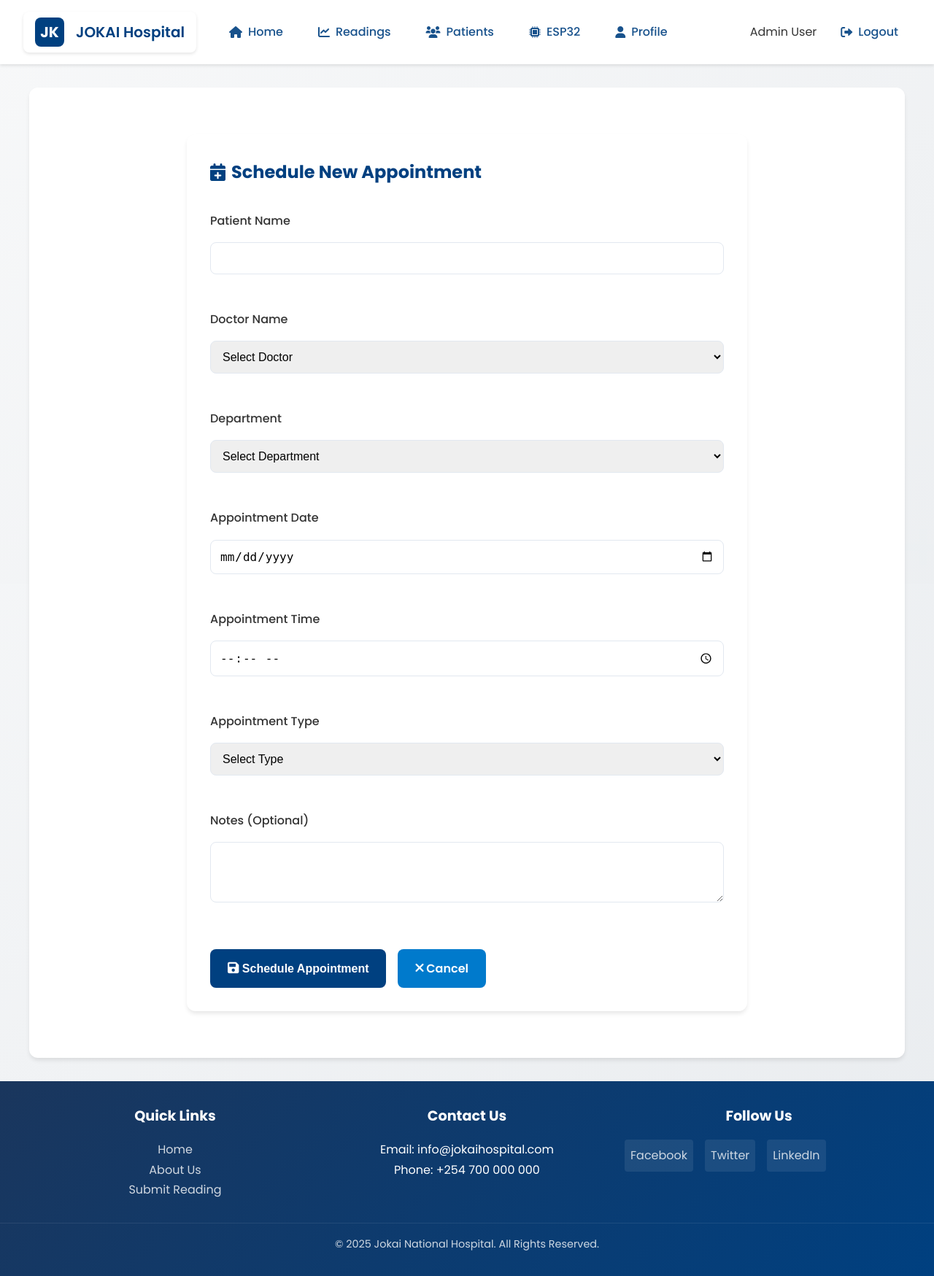
After one commit to JK-21-design/JOKAI123, a Flask app: page /new-appointment in a window 1280 px wide. The commit adds this page. Shown: the whole page at 73% size. Run offline with Flask 3, Linux system fonts and the light colour scheme; a user stored in the database is signed in.

Commit message:
Update app files and templates, add new appointment template

```diff
--- a/app.py
+++ b/app.py
@@ -418,26 +418,44 @@ def reset_password(token):
             user.set_password(request.form.get('password'))
 @login_required
 def dashboard():
-    total_patients = Patient.query.count()
-    total_readings = HealthReading.query.count()
-    emergency_count = HealthReading.query.filter(
-        (HealthReading.systolic >= 140) | (HealthReading.diastolic >= 90)
-    ).count()
+    try:
+        total_patients = Patient.query.count()
+        total_readings = HealthReading.query.count()
+        emergency_count = HealthReading.query.filter(
+            (HealthReading.systolic >= 140) | (HealthReading.diastolic >= 90)
+        ).count()
 
-    recent_activity = HealthReading.query.order_by(HealthReading.timestamp.desc()).limit(5).all()
+        recent_activity = HealthReading.query.order_by(HealthReading.timestamp.desc()).limit(5).all()
 
-    # Get ESP32 devices and their connection status
-    esp32_devices = [{
-        'device_id': device_id,
-        'is_connected': (datetime.utcnow() - ESP32_CONNECTIONS[device_id]).total_seconds() < 10 if device_id in ESP32_CONNECTIONS else False
-    } for device_id in ESP32_API_KEYS.keys()]
+        # Get ESP32 devices and their connection status
+        esp32_devices = []
+        for device_id in ESP32_API_KEYS.keys():
+            device = {
+                'device_id': device_id,
+                'is_connected': False
+            }
+            if device_id in ESP32_CONNECTIONS:
+                try:
+                    device['is_connected'] = (datetime.utcnow() - ESP32_CONNECTIONS[device_id]).total_seconds() < 10
+                except (TypeError, AttributeError):
+                    device['is_connected'] = False
+            esp32_devices.append(device)
 
-    return render_template('dashboard.html',
-                         total_patients=total_patients,
-                         total_readings=total_readings,
-                         emergency_count=emergency_count,
-                         recent_activity=recent_activity,
-                         esp32_devices=esp32_devices)
+        return render_template('dashboard.html',
+                            total_patients=total_patients,
+                            total_readings=total_readings,
+                            emergency_count=emergency_count,
+                            recent_activity=recent_activity,
+                            esp32_devices=esp32_devices)
+    except Exception as e:
+        app.logger.error(f'Dashboard error: {str(e)}')
+        flash('Error loading dashboard data', 'error')
+        return render_template('dashboard.html',
+                            total_patients=0,
+                            total_readings=0,
+                            emergency_count=0,
+                            recent_activity=[],
+                            esp32_devices=[])
 
 @app.route('/register-patient', methods=['GET', 'POST'])
 @login_required
@@ -881,6 +899,34 @@ def upload_profile_picture():
 
     return redirect(url_for('profile'))
 
+@app.route('/new-appointment', methods=['GET', 'POST'])
+@login_required
+def new_appointment():
+    if request.method == 'POST':
+        try:
+            # Get form data
+            patient_name = request.form.get('patient_name')
+            doctor_name = request.form.get('doctor_name')
+            department = request.form.get('department')
+            appointment_date = request.form.get('appointment_date')
+            appointment_time = request.form.get('appointment_time')
+            appointment_type = request.form.get('appointment_type')
+            notes = request.form.get('notes')
+
+            # Create appointment datetime
+            appointment_datetime = datetime.strptime(f'{appointment_date} {appointment_time}', '%Y-%m-%d %H:%M')
+
+            # Here you would typically save the appointment to your database
+            # For now, we'll just show a success message
+            flash('Appointment scheduled successfully!', 'success')
+            return redirect(url_for('dashboard'))
+
+        except Exception as e:
+            app.logger.error(f'Error creating appointment: {str(e)}')
+            flash('Error scheduling appointment. Please try again.', 'error')
+
+    return render_template('new_appointment.html')
+
 if __name__ == '__main__':
     with app.app_context():
         db.create_all()
--- a/templates/base.html
+++ b/templates/base.html
@@ -533,7 +533,7 @@
         <div class="nav-container">
             {% if current_user.is_authenticated %}
             <div class="nav-links main-nav">
-                <a href="{{ url_for('index') }}"><i class="fas fa-home"></i> Home</a>
+                <a href="{{ url_for('dashboard') }}"><i class="fas fa-home"></i> Home</a>
                 <a href="{{ url_for('view_all_readings') }}"><i class="fas fa-chart-line"></i> Readings</a>
                 <a href="{{ url_for('list_patients') }}"><i class="fas fa-users"></i> Patients</a>
                 <a href="{{ url_for('esp32_management') }}"><i class="fas fa-microchip"></i> ESP32</a>
--- a/templates/dashboard.html
+++ b/templates/dashboard.html
@@ -8,7 +8,7 @@
     <div class="welcome-section">
         <div class="welcome-header">
             <div>
-                <h1>Welcome, {{ current_user.username }}</h1>
+                <h1>Welcome to JOKAI NATIONAL HOSPITAL</h1>
                 <p class="subtitle">Hospital Management Dashboard</p>
             </div>
             <a href="{{ url_for('logout') }}" class="dashboard-logout-btn">
--- /dev/null
+++ b/templates/new_appointment.html
@@ -0,0 +1,150 @@
+{% extends "base.html" %}
+
+{% block title %}New Appointment - Jokai Hospital{% endblock %}
+
+{% block content %}
+<div class="container">
+    <div class="form-container">
+        <h2><i class="fas fa-calendar-plus"></i> Schedule New Appointment</h2>
+        <form method="POST" class="appointment-form">
+            <div class="form-group">
+                <label for="patient_name">Patient Name</label>
+                <input type="text" id="patient_name" name="patient_name" class="form-control" required>
+            </div>
+
+            <div class="form-group">
+                <label for="doctor_name">Doctor Name</label>
+                <select id="doctor_name" name="doctor_name" class="form-control" required>
+                    <option value="">Select Doctor</option>
+                    <option value="John Smith">Dr. John Smith</option>
+                    <option value="Sarah Johnson">Dr. Sarah Johnson</option>
+                    <option value="Michael Lee">Dr. Michael Lee</option>
+                    <option value="Emily Brown">Dr. Emily Brown</option>
+                </select>
+            </div>
+
+            <div class="form-group">
+                <label for="department">Department</label>
+                <select id="department" name="department" class="form-control" required>
+                    <option value="">Select Department</option>
+                    <option value="Cardiology">Cardiology</option>
+                    <option value="Neurology">Neurology</option>
+                    <option value="Orthopedics">Orthopedics</option>
+                    <option value="Pediatrics">Pediatrics</option>
+                    <option value="General Medicine">General Medicine</option>
+                </select>
+            </div>
+
+            <div class="form-group">
+                <label for="appointment_date">Appointment Date</label>
+                <input type="date" id="appointment_date" name="appointment_date" class="form-control" required>
+            </div>
+
+            <div class="form-group">
+                <label for="appointment_time">Appointment Time</label>
+                <input type="time" id="appointment_time" name="appointment_time" class="form-control" required>
+            </div>
+
+            <div class="form-group">
+                <label for="appointment_type">Appointment Type</label>
+                <select id="appointment_type" name="appointment_type" class="form-control" required>
+                    <option value="">Select Type</option>
+                    <option value="Regular">Regular Checkup</option>
+                    <option value="Emergency">Emergency</option>
+                    <option value="Follow-up">Follow-up</option>
+                    <option value="Consultation">Consultation</option>
+                </select>
+            </div>
+
+            <div class="form-group">
+                <label for="notes">Notes (Optional)</label>
+                <textarea id="notes" name="notes" class="form-control" rows="3"></textarea>
+            </div>
+
+            <div class="form-actions">
+                <button type="submit" class="btn btn-primary">
+                    <i class="fas fa-save"></i> Schedule Appointment
+                </button>
+                <a href="{{ url_for('dashboard') }}" class="btn btn-secondary">
+                    <i class="fas fa-times"></i> Cancel
+                </a>
+            </div>
+        </form>
+    </div>
+</div>
+{% endblock %}
+
+{% block extra_css %}
+<style>
+    .container {
+        max-width: 800px;
+        margin: 2rem auto;
+        padding: 0 1rem;
+    }
+
+    .form-container {
+        background-color: white;
+        padding: 2rem;
+        border-radius: 12px;
+        box-shadow: 0 4px 6px -1px rgba(0, 0, 0, 0.1);
+    }
+
+    .form-container h2 {
+        color: var(--primary-color);
+        margin-bottom: 2rem;
+        display: flex;
+        align-items: center;
+        gap: 0.5rem;
+    }
+
+    .appointment-form {
+        display: grid;
+        gap: 1.5rem;
+    }
+
+    .form-group {
+        display: flex;
+        flex-direction: column;
+        gap: 0.5rem;
+    }
+
+    .form-group label {
+        font-weight: 500;
+        color: var(--text-color);
+    }
+
+    .form-control {
+        padding: 0.75rem;
+        border: 1px solid #e2e8f0;
+        border-radius: 8px;
+        font-size: 1rem;
+        transition: all 0.3s ease;
+    }
+
+    .form-control:focus {
+        outline: none;
+        border-color: var(--primary-color);
+        box-shadow: 0 0 0 3px rgba(0, 64, 128, 0.1);
+    }
+
+    select.form-control {
+        cursor: pointer;
+    }
+
+    .form-actions {
+        display: flex;
+        gap: 1rem;
+        margin-top: 1rem;
+    }
+
+    @media (max-width: 640px) {
+        .form-actions {
+            flex-direction: column;
+        }
+
+        .form-actions .btn {
+            width: 100%;
+        }
+    }
+</style>
+{% endblock %}
```
Also changed, not shown: app_new.py (+114 -3 lines).
